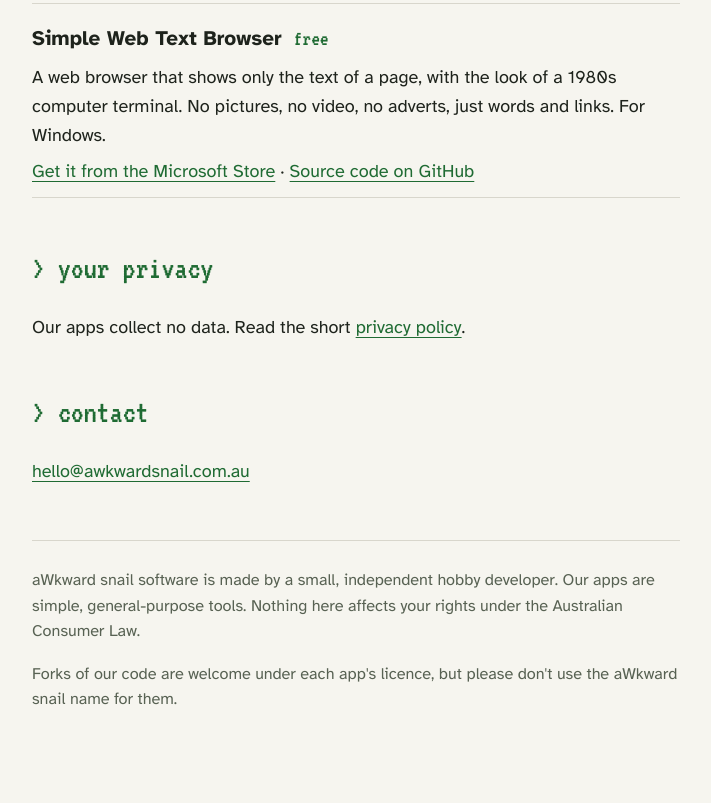
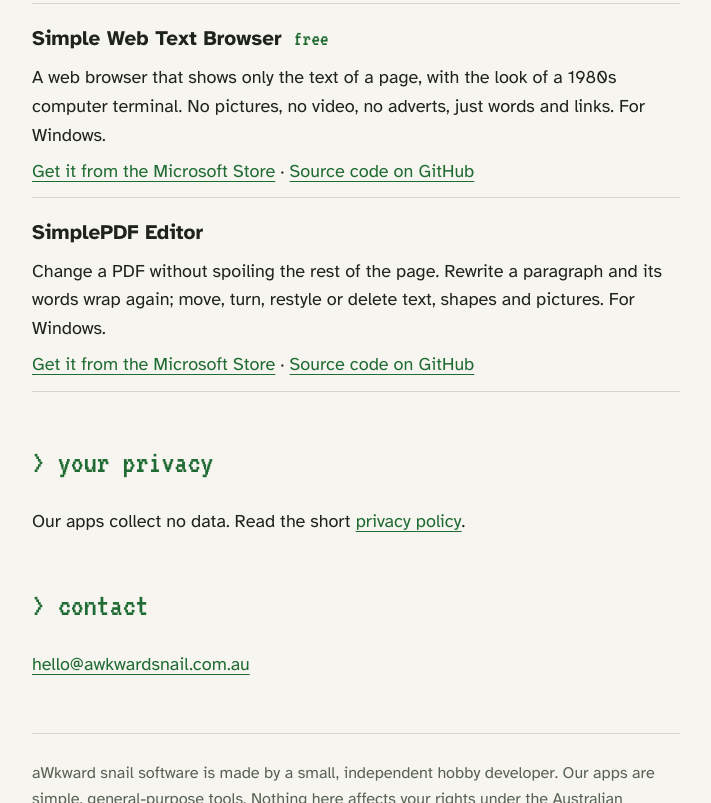
Before and after one commit to AwkwardSnail/awkwardsnail.github.io, a plain HTML site: page index.html in a window 1280 px wide. Shown: the part 1711-2514 px from the top of the page, without its empty margins (284-995 px from the left). Drawn offline with Linux system fonts and the light colour scheme.

Commit message:
Add SimplePDF Editor: in the Microsoft Store
Co-Authored-By: Claude Opus 5.5 <noreply@anthropic.com>
Claude-Session: https://claude.ai/code/session_01J5P2eYg37iJAa2ahsdhtkB

```diff
--- a/index.html
+++ b/index.html
@@ -90,6 +90,14 @@
       <p><a href="https://apps.microsoft.com/detail/9MVZ3GBZG15T">Get it from the Microsoft Store</a> ·
       <a href="https://github.com/AwkwardSnail/TextBrowser">Source code on GitHub</a></p>
     </li>
+    <li>
+      <strong>SimplePDF Editor</strong>
+      <p>Change a PDF without spoiling the rest of the page. Rewrite a
+      paragraph and its words wrap again; move, turn, restyle or delete text,
+      shapes and pictures. For Windows.</p>
+      <p><a href="https://apps.microsoft.com/detail/9P11J3R4HXNP">Get it from the Microsoft Store</a> ·
+      <a href="https://github.com/AwkwardSnail/SimplePDFEditor">Source code on GitHub</a></p>
+    </li>
   </ul>
 
   <h2>&gt; your privacy</h2>
```
